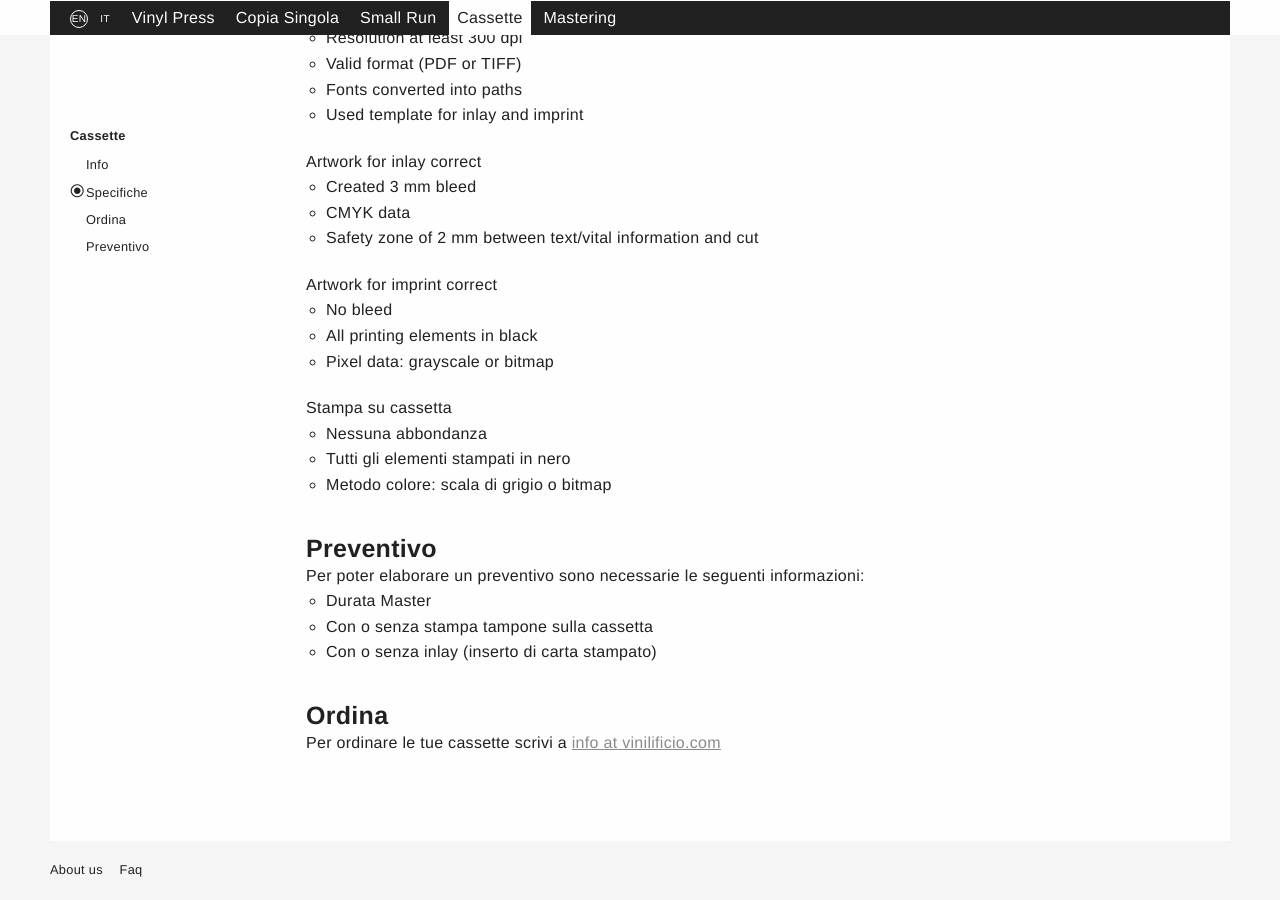
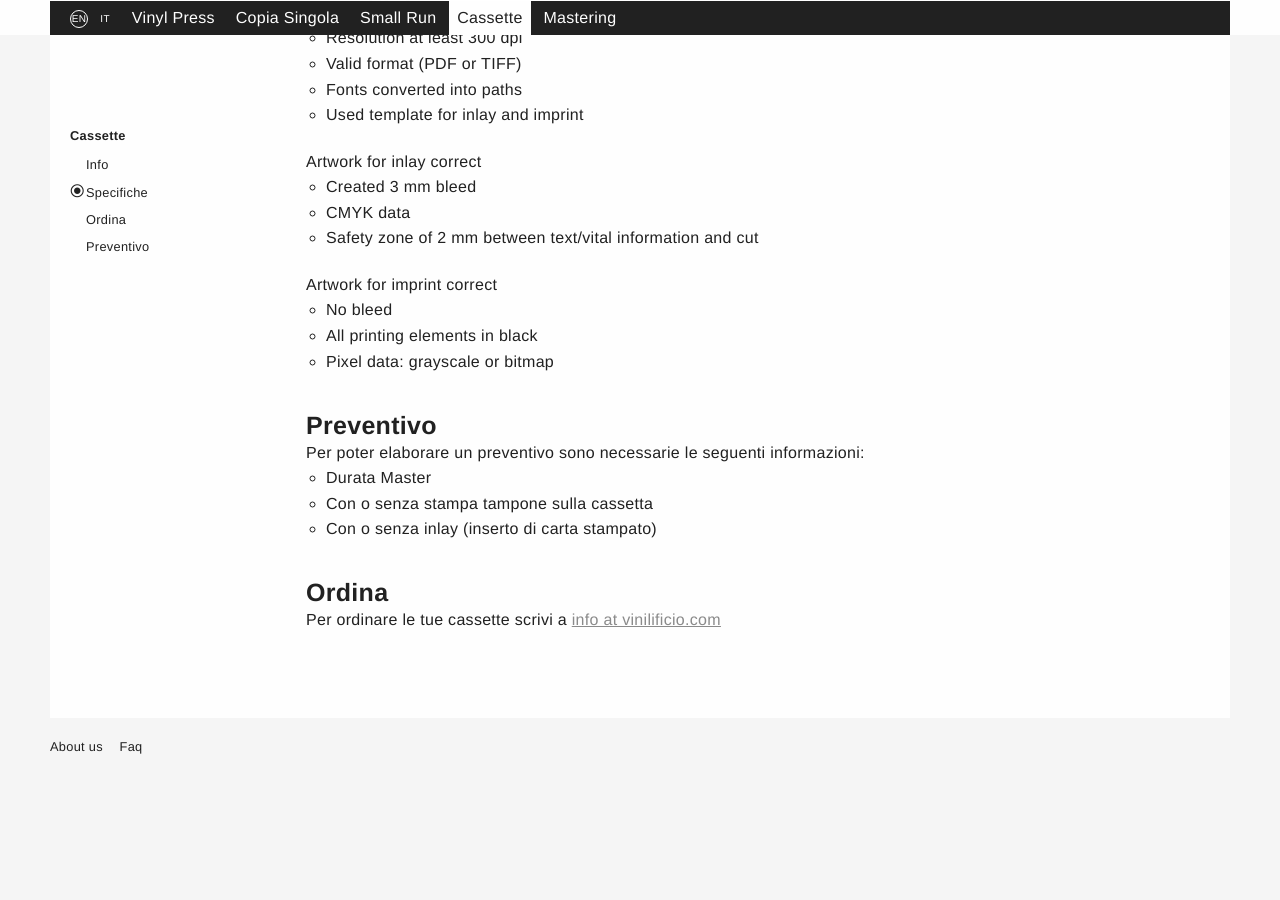
Before and after one commit to Vinilificio/Vinilificio.github.io, a Jekyll site: the page built from _pages/cassette-en.md, in a window 1280 px wide and 900 px high, scrolled down 1016 px. Built offline with Jekyll 4.4.1, drawn with Linux system fonts in a browser that asks for light colours; after the commit the page ends 1792 px from its top, so only the background shows below that.

Commit message:
Update cassette-en.md

```diff
--- a/_pages/cassette-en.md
+++ b/_pages/cassette-en.md
@@ -48,12 +48,6 @@ Artwork for imprint correct
 * All printing elements in black
 * Pixel data: grayscale or bitmap
 
-Stampa su cassetta
-
-* Nessuna abbondanza
-* Tutti gli elementi stampati in nero
-* Metodo colore: scala di grigio o bitmap
-
 ### Preventivo
 
 Per poter elaborare un preventivo sono necessarie le seguenti informazioni:
```
